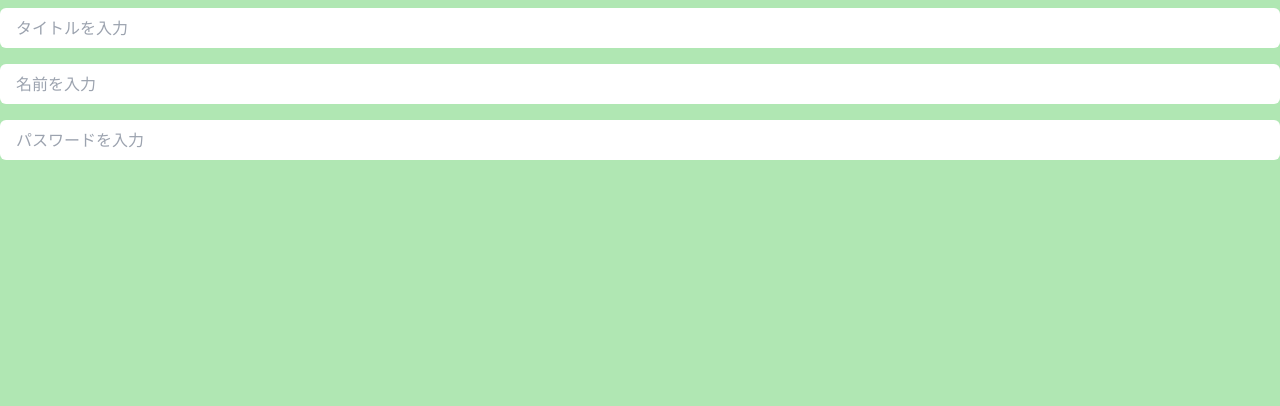
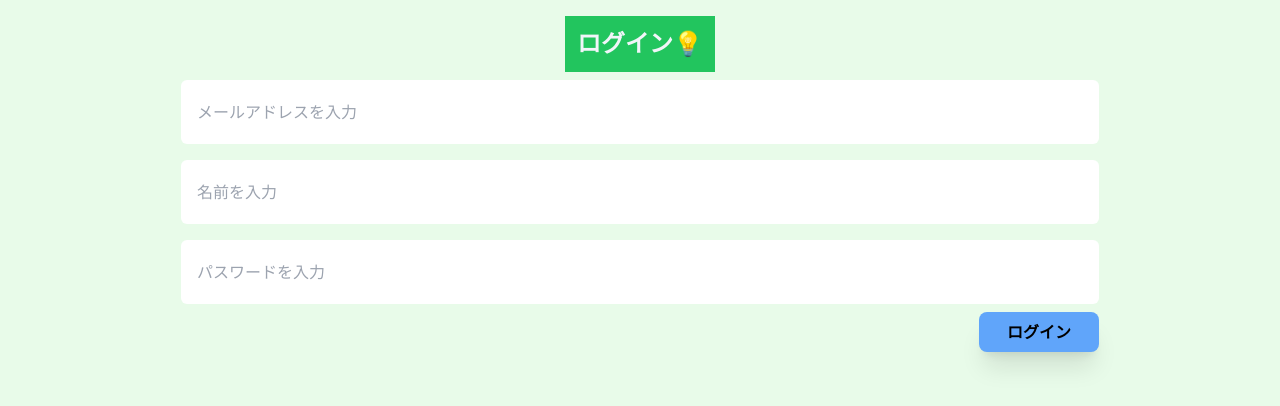
Before and after one commit to beppumisato/fullstack-bg-yt, a Next.js app: page /login/add in a window 1280 px wide. Shown: the top 406 px of the page. Built offline with nearby package versions, Linux system fonts and the light colour scheme.

Commit message:
ログイン実装完了

```diff
--- a/src/app/globals.css
+++ b/src/app/globals.css
@@ -3,5 +3,5 @@
 @tailwind utilities;
 
 body{
-    background-color: rgba(57, 195, 64, 0.395);
+    background-color: rgba(198, 246, 200, 0.395);
 }
--- a/src/app/login/add/page.tsx
+++ b/src/app/login/add/page.tsx
@@ -43,21 +43,33 @@ const PostLogin= () => {
     return (
     <>
     <Toaster />
+    <div className="background-slate-100"></div>
+    <div className="w-full m-auto flex my-4">
+      <div className="flex flex-col justify-center items-center m-auto">
+        <p className="text-2xl text-slate-100 font-bold p-3  bg-green-500 ">ログイン💡</p>
+        <form onSubmit={handleSubmit}>
+
     <input ref={emailRef}
-    placeholder="タイトルを入力"
+    placeholder="メールアドレスを入力"
     type="text"
-    className="rounded-md px-4 w-full py-2 my-2"
+    className="rounded-md px-4 w-full py-5 my-2"
     />
     <input ref={nameRef}
     placeholder="名前を入力"
     type="text"
-    className="rounded-md px-4 w-full py-2 my-2"
+    className="rounded-md px-4 w-full py-5 my-2"
     />
     <input ref={passwordRef}
     placeholder="パスワードを入力"
     type="text"
-    className="rounded-md px-4 w-full py-2 my-2"
+    className="rounded-md px-4 w-full py-5 my-2"
     />
+    <button className="float-end font-semibold px-7 py-2 shadow-xl bg-blue-400 rounded-lg hover:bg-blue-500">
+    ログイン
+    </button>
+    </form>
+    </div>
+    </div>
     </>
     );
 }
```
